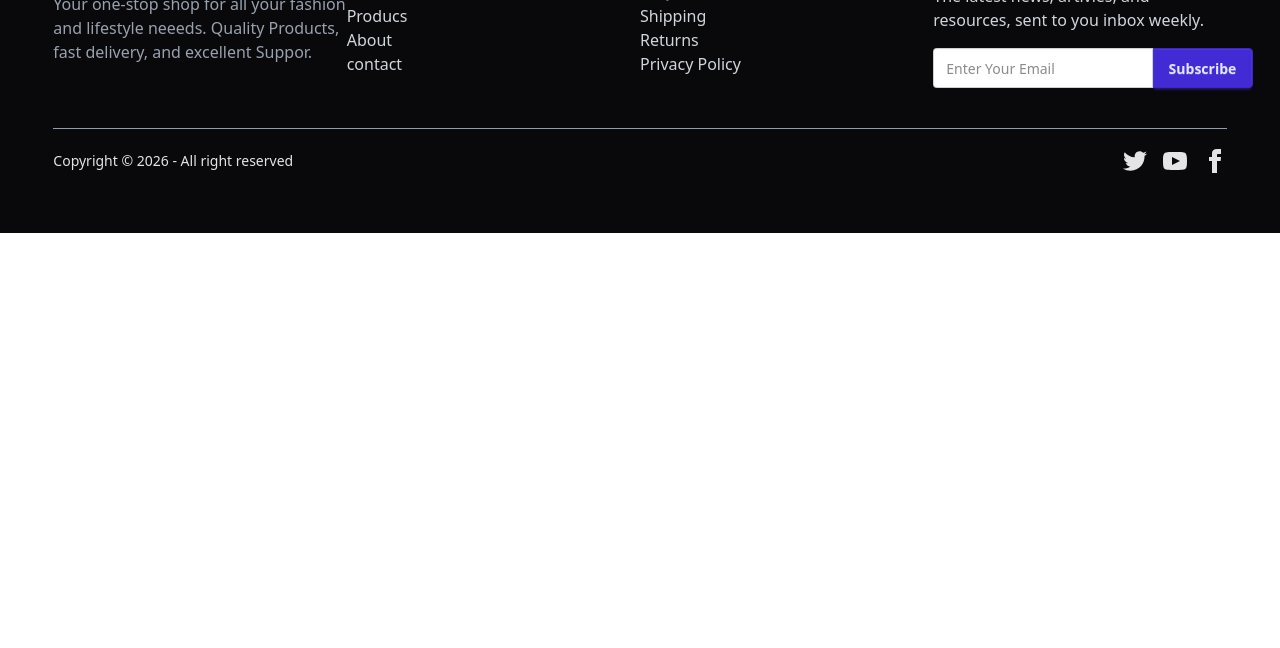
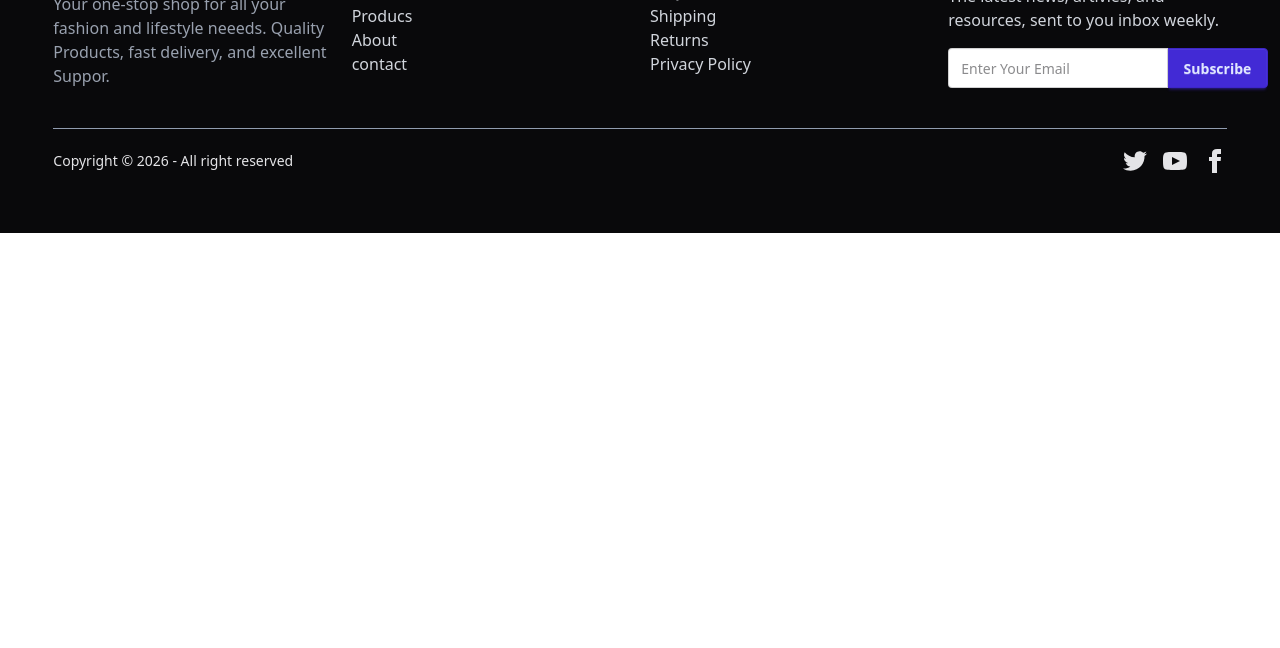
Before and after one commit to shafrin-akter/swifCart, a plain HTML site: page about.html in a window 1280 px wide. Shown: the part 152-800 px from the top of the page. Drawn offline with nearby package versions, Linux system fonts and the light colour scheme; no server answers.

Commit message:
footer edit

```diff
--- a/about.html
+++ b/about.html
@@ -111,7 +111,9 @@
 
     <!-- footer section -->
     <footer class="bg-[#09090B] text-base-content py-10">
-      <div class="w-11/12 mx-auto grid grid-cols md:grid-cols-2 lg:grid-cols-4">
+      <div
+        class="w-11/12 mx-auto grid grid-cols gap-5 md:grid-cols-2 lg:grid-cols-4"
+      >
         <div class="">
           <h2 class="text-2xl font-bold text-[#155DFC]">SwiftCart</h2>
           <p class="text-gray-400 mt-2">
--- a/js/script.js
+++ b/js/script.js
@@ -116,7 +116,6 @@ const displayDetailProduct = (detail) => {
 // product modal js end
 
 tradingProduct();
-
 // menu active
 const links = document.querySelectorAll(".nav-link");
 const currentPath = window.location.pathname;
```
Also changed, not shown: contact.html (+3 -2 lines), index.html (+3 -1 lines), productPage.html (+3 -1 lines).
